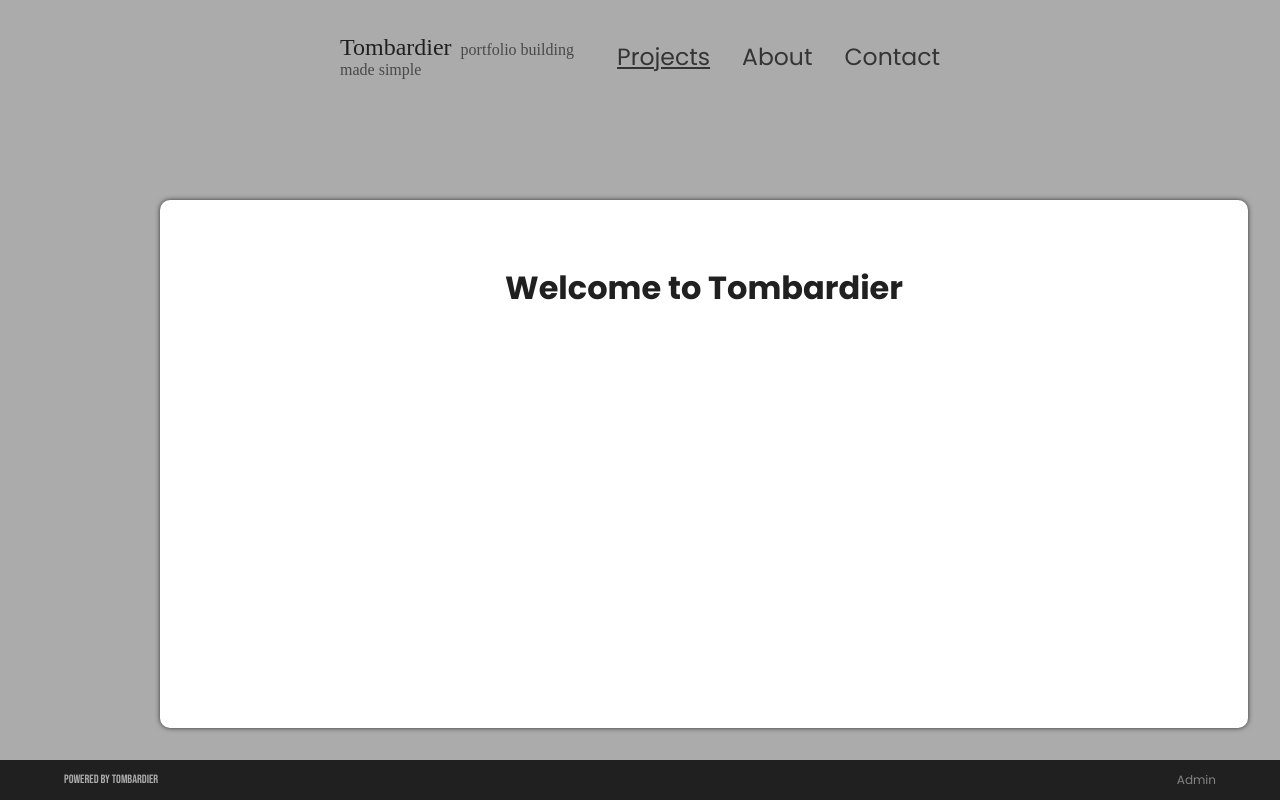
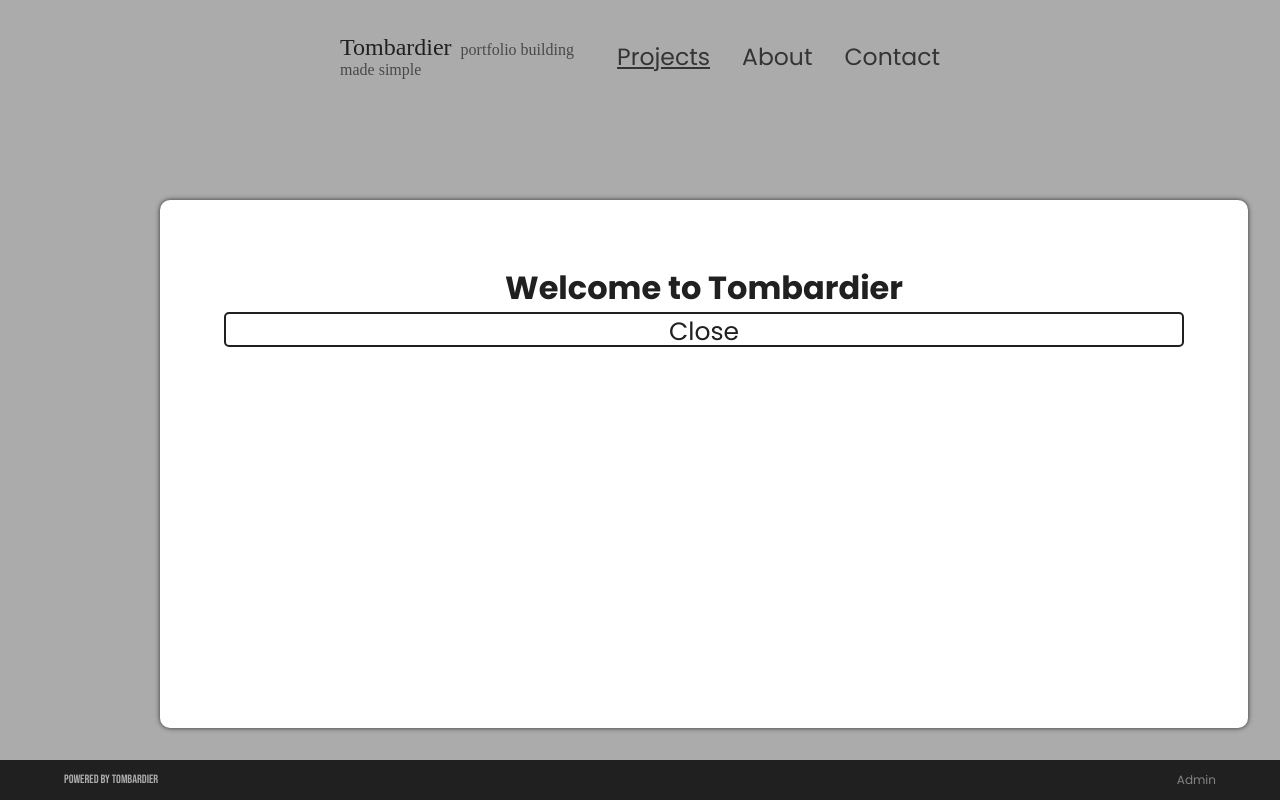
Before and after one commit to JDHofmann/tombardier-live-demo-frontend, a React (Create React App) app: page / in a window 1280 px wide. Built offline with nearby package versions, Linux system fonts and the light colour scheme; no server answers.

Commit message:
button opens and closes

```diff
--- a/src/App.css
+++ b/src/App.css
@@ -265,3 +265,22 @@ select:-webkit-autofill:focus {
   z-index: 40;
 
 }
+
+.infoModalBtn{
+  border-radius: 5px;
+  width: 100%;
+  height: 35px;
+  line-height: 35px;
+  font-size: 1.25em;
+  font-size: calc(16px + (28 - 16) * ((100vw - 300px) / (1600 - 300)));
+  font-weight: 400;
+  align-self: center;
+  background: none;
+  border: 2px solid #202020;
+  transition: .3s;
+}
+.infoModalBtn:hover, .infoModalBtn:focus {
+  border-color: #202020;
+  background: #202020;
+  color: #ffffff;
+}
--- a/src/App.js
+++ b/src/App.js
@@ -33,8 +33,14 @@ class App extends React.Component{
   renderInfoModal = () => {
     return this.state.infoModal ?
     // console.log("modal here")
-    <InfoModal />
+    <InfoModal closeInfoModal={this.closeInfoModal}/>
     : null
+  }
+
+  closeInfoModal = () => {
+    this.setState({
+      infoModal: false
+    })
   }
 
   renderTitle = () => {
--- a/src/components/InfoModal.js
+++ b/src/components/InfoModal.js
@@ -1,7 +1,9 @@
 import React from 'react'
 
-export const InfoModal = () => {
+export const InfoModal = (props) => {
+    console.log(this)
     return(
+
         <>
         <div
             className="modal"
@@ -9,6 +11,10 @@ export const InfoModal = () => {
             aria-labelledby="dialog-title" aria-describedby="dialog-description"
         >
             <h1>Welcome to Tombardier</h1>
+            <button
+                className="infoModalBtn"
+                onClick={props.closeInfoModal}
+            >Close</button>
         </div>
         <div className="modal-overlay"></div>
         </>
```
